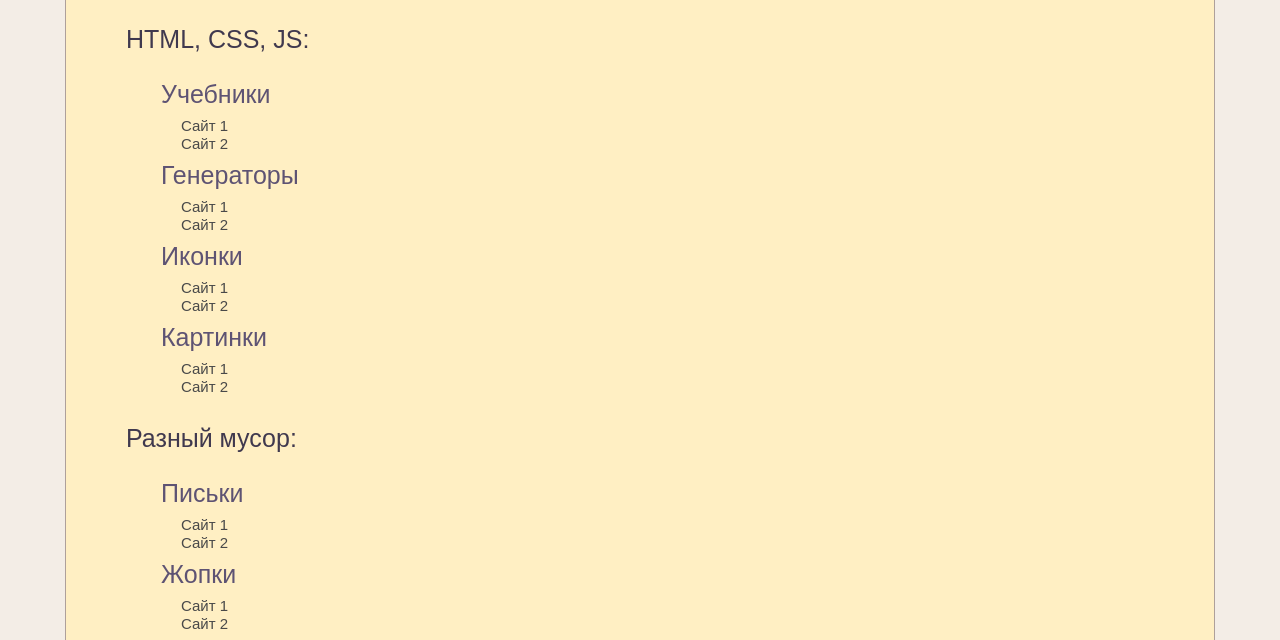
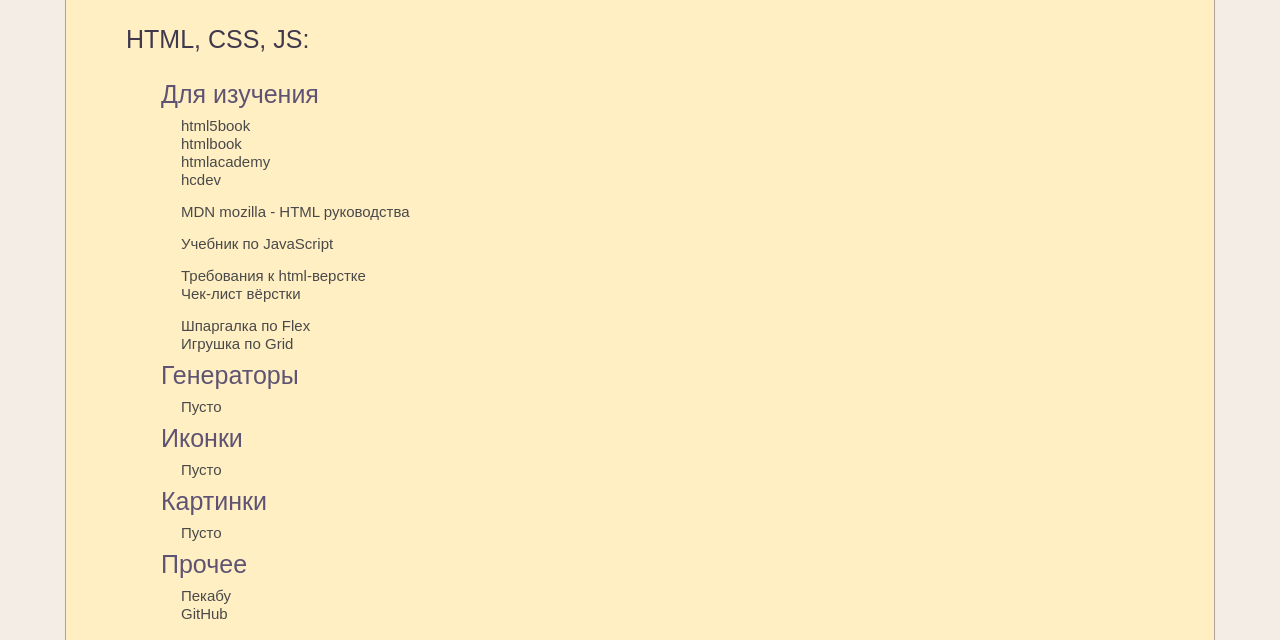
Before and after one commit to reddicka/3._adaptive, a plain HTML site: page index.html in a window 1280 px wide. Shown: the part 124-764 px from the top of the page. Drawn offline with Linux system fonts and the light colour scheme.

Commit message:
силки

```diff
--- a/index.html
+++ b/index.html
@@ -36,34 +36,51 @@
                     <h2 class="ssilki__title">HTML, CSS, JS:</h2>
                     <div>
                         <div>
-                            <h3 class="ssilki__subtitle">Учебники</h3>
+                            <h3 class="ssilki__subtitle">Для изучения</h3>
                             <ul>
-                                <li><a href="#" class="ssilki__item">Сайт 1</a></li>
-                                <li><a href="#" class="ssilki__item">Сайт 2</a></li>
+                                <li><a target="_blank" href="https://html5book.ru" class="ssilki__item">html5book</a></li>
+                                <li><a target="_blank" href="http://htmlbook.ru" class="ssilki__item">htmlbook</a></li>
+                                <li><a target="_blank" href="https://htmlacademy.ru/blog/education" class="ssilki__item">htmlacademy</a></li>
+                                <li><a target="_blank" href="https://hcdev.ru" class="ssilki__item">hcdev</a></li>
+                                <br>
+                                <li><a target="_blank" href="https://developer.mozilla.org/ru/docs/Web/HTML" class="ssilki__item">MDN mozilla - HTML руководства</a></li>
+                                <br>
+                                <li><a target="_blank" href="https://learn.javascript.ru" class="ssilki__item">Учебник по JavaScript</a></li>
+                                <br>
+                                <li><a target="_blank" href="https://habr.com/ru/post/101464/" class="ssilki__item">Требования к html-верстке</a></li>
+                                <li><a target="_blank" href="https://habr.com/ru/post/114256/" class="ssilki__item">Чек-лист вёрстки</a></li>
+                                <br>
+                                <li><a target="_blank" href="https://fls.guru/flexbox.html" class="ssilki__item">Шпаргалка по Flex</a></li>
+                                <li><a target="_blank" href="https://codepip.com/games/grid-garden/" class="ssilki__item">Игрушка по Grid</a></li>
                             </ul>
                         </div>
 
                         <div>
                             <h3 class="ssilki__subtitle">Генераторы</h3>
                             <ul>
-                                <li><a href="#" class="ssilki__item">Сайт 1</a></li>
-                                <li><a href="#" class="ssilki__item">Сайт 2</a></li>
+                                <li><a target="_blank" href="#" class="ssilki__item">Пусто</a></li>
                             </ul>
                         </div>
 
                         <div>
                             <h3 class="ssilki__subtitle">Иконки</h3>
                             <ul>
-                                <li><a href="#" class="ssilki__item">Сайт 1</a></li>
-                                <li><a href="#" class="ssilki__item">Сайт 2</a></li>
+                                <li><a target="_blank" href="#" class="ssilki__item">Пусто</a></li>
                             </ul>
                         </div>
 
                         <div>
                             <h3 class="ssilki__subtitle">Картинки</h3>
                             <ul>
-                                <li><a href="#" class="ssilki__item">Сайт 1</a></li>
-                                <li><a href="#" class="ssilki__item">Сайт 2</a></li>
+                                <li><a target="_blank" href="#" class="ssilki__item">Пусто</a></li>
+                            </ul>
+                        </div>
+
+                        <div>
+                            <h3 class="ssilki__subtitle">Прочее</h3>
+                            <ul>
+                                <li><a target="_blank" href="https://vk.com/away.php?to=https%3A%2F%2Fpikabu.ru%2Fstory%2Fvstuplenie_na_put_verstalshchika_4350943&cc_key=" class="ssilki__item">Пекабу</a></li>
+                                <li><a target="_blank" href="https://github.com/reddicka" class="ssilki__item">GitHub</a></li>
                             </ul>
                         </div>
 
@@ -75,32 +92,28 @@
                         <div>
                             <h3 class="ssilki__subtitle">Письки</h3>
                             <ul>
-                                <li><a href="#" class="ssilki__item">Сайт 1</a></li>
-                                <li><a href="#" class="ssilki__item">Сайт 2</a></li>
+                                <li><a target="_blank" href="#" class="ssilki__item">Пусто</a></li>
                             </ul>
                         </div>
 
                         <div>
                             <h3 class="ssilki__subtitle">Жопки</h3>
                             <ul>
-                                <li><a href="#" class="ssilki__item">Сайт 1</a></li>
-                                <li><a href="#" class="ssilki__item">Сайт 2</a></li>
+                                <li><a target="_blank" href="#" class="ssilki__item">Пусто</a></li>
                             </ul>
                         </div>
 
                         <div>
                             <h3 class="ssilki__subtitle">Рошки</h3>
                             <ul>
-                                <li><a href="#" class="ssilki__item">Сайт 1</a></li>
-                                <li><a href="#" class="ssilki__item">Сайт 2</a></li>
+                                <li><a target="_blank" href="#" class="ssilki__item">Пусто</a></li>
                             </ul>
                         </div>
 
                         <div>
                             <h3 class="ssilki__subtitle">Ношки</h3>
                             <ul>
-                                <li><a href="#" class="ssilki__item">Сайт 1</a></li>
-                                <li><a href="#" class="ssilki__item">Сайт 2</a></li>
+                                <li><a target="_blank" href="#" class="ssilki__item">Пусто</a></li>
                             </ul>
                         </div>
 
```
